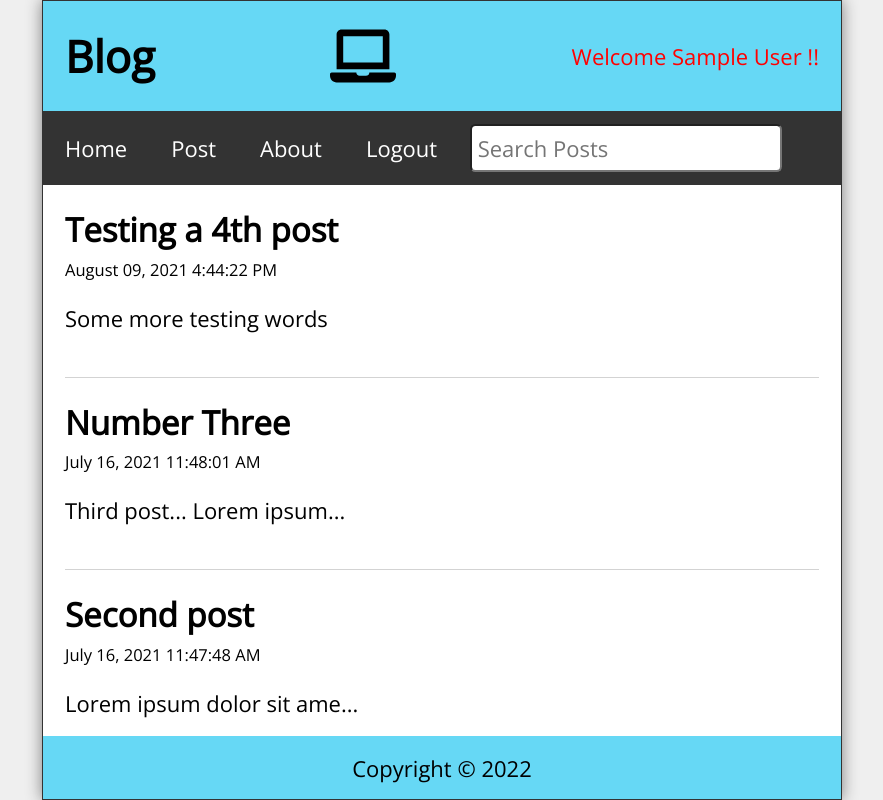
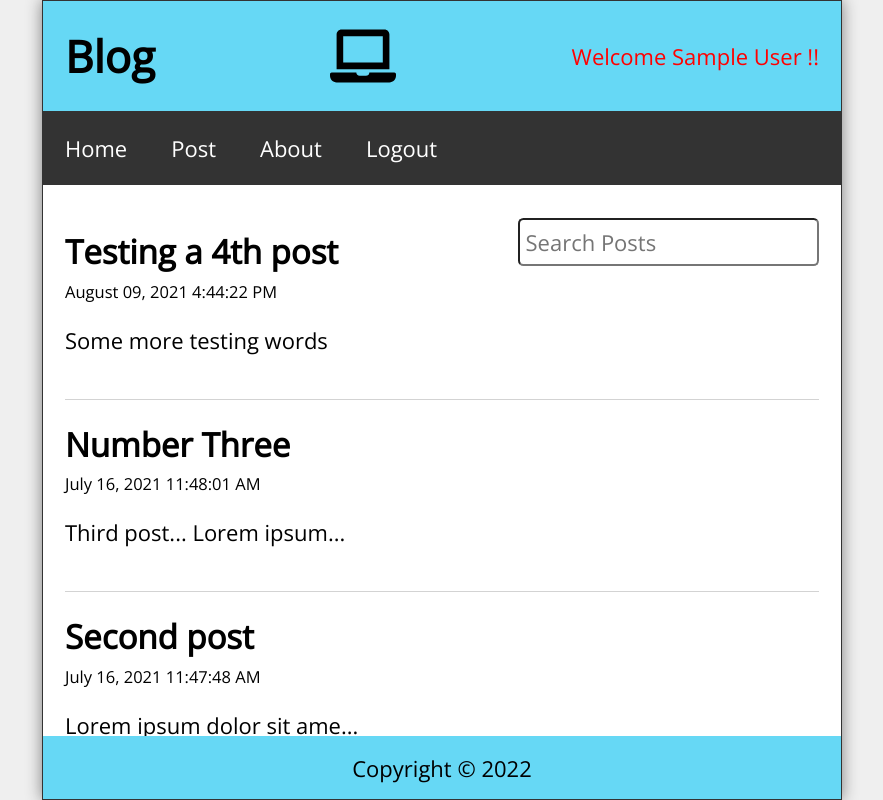
Before and after one commit to ranjan/Practice-React, a React (Create React App) app in the folder React-Posts/: page / in a window 1280 px wide. Shown: the whole page, without its empty margins (198-1081 px from the left). Built offline with nearby package versions, Linux system fonts and the light colour scheme; data requests are answered from the project's data file; sample sign-in values are in the browser's storage.

Commit message:
Moved search post to posts page

```diff
--- a/React-Posts/src/Home.js
+++ b/React-Posts/src/Home.js
@@ -1,23 +1,30 @@
 import Feed from './Posts/Feed';
-import { useRef, useEffect, useContext } from 'react';
+import { useContext } from 'react';
 import DataContext from './context/DataContext';
 
 const Home = () => {
-    const { searchResults, fetchError, isLoading, setShowSearch } = useContext(DataContext);
-    const mounted = useRef(false);
-
-    useEffect(() => {
-       setShowSearch(true);
-       mounted.current = true;
-       return () => { setShowSearch(false); mounted.current = false; };
-    }, [setShowSearch]);
+    const { searchResults, fetchError, isLoading } = useContext(DataContext);
+    const { search, setSearch } = useContext(DataContext);
 
     return (
-        <main className="Home">
-            {isLoading && <p className="statusMsg">Loading posts...</p>}
-            {!isLoading && fetchError && <p className="statusMsg" style={{ color: "red" }}>{fetchError}</p>}
-            {!isLoading && !fetchError && (searchResults.length ? <Feed posts={searchResults} /> : <p className="statusMsg">No posts to display.</p>)}
-        </main>
+      <main className="Home">
+        <div style={{float: "right"}}>
+        <form className="searchForm" onSubmit={(e) => e.preventDefault()}>
+          <label htmlFor="search">Search Posts</label>
+          <input
+            id="search"
+            type="text"
+            placeholder="Search Posts"
+            value={search}
+            onChange={(e) => setSearch(e.target.value)}
+            style={{width: "unset"}}
+          />
+        </form>
+        </div>
+        {isLoading && <p className="statusMsg">Loading posts...</p>}
+        {!isLoading && fetchError && <p className="statusMsg" style={{ color: "red" }}>{fetchError}</p>}
+        {!isLoading && !fetchError && (searchResults.length ? <Feed posts={searchResults} /> : <p className="statusMsg">No posts to display.</p>)}
+      </main>
     )
 }
 
--- a/React-Posts/src/Layouts/Nav.js
+++ b/React-Posts/src/Layouts/Nav.js
@@ -5,7 +5,7 @@ import { useHistory } from 'react-router-dom';
 import axios from 'axios';
 
 const Nav = () => {
-    const { showSearch, setUser, search, setSearch, isAuthenticated, setAuthenticated } = useContext(DataContext);
+    const { setUser, isAuthenticated, setAuthenticated } = useContext(DataContext);
     const history = useHistory();
 
     const handleLogoutClick = () => {
@@ -30,18 +30,6 @@ const Nav = () => {
               ) : (
                 <li><Link to="/login">Login</Link></li>
               )}
-              {showSearch ?
-            <form className="searchForm" onSubmit={(e) => e.preventDefault()}>
-                <label htmlFor="search">Search Posts</label>
-                <input
-                    id="search"
-                    type="text"
-                    placeholder="Search Posts"
-                    value={search}
-                    onChange={(e) => setSearch(e.target.value)}
-                />
-            </form>
-           : '' }
             </ul>
         </nav>
     )
--- a/React-Posts/src/Posts/Feed.js
+++ b/React-Posts/src/Posts/Feed.js
@@ -10,4 +10,4 @@ const Feed = ({ posts }) => {
   )
 }
 
-export default Feed
+export default Feed;
--- a/React-Posts/src/Posts/PostPage.js
+++ b/React-Posts/src/Posts/PostPage.js
@@ -12,8 +12,8 @@ const PostPage = () => {
     const handleDelete = async (id) => {
         try {
             await api.delete(`/posts/${id}`);
-           // const postsList = posts.filter(post => post.id !== id);
-           // setPosts(postsList);
+            const postsList = posts.filter(post => post.id !== id);
+            setPosts(postsList);
             history.push('/');
         } catch (err) {
             console.log(`Error: ${err.message}`);
--- a/React-Posts/src/context/DataContext.js
+++ b/React-Posts/src/context/DataContext.js
@@ -7,7 +7,6 @@ export const DataProvider = ({ children }) => {
     const [posts, setPosts] = useState([])
     const [search, setSearch] = useState('');
     const [searchResults, setSearchResults] = useState([]);
-    const [showSearch, setShowSearch] = useState(false);
     const [Authenticated, setAuthenticated] = useState(false);
     const [user, setUser] = useState();
     const { data, fetchError, isLoading } = useAxiosFetch('http://localhost:3500/posts');
@@ -44,7 +43,6 @@ export const DataProvider = ({ children }) => {
             searchResults, fetchError, isLoading,
             posts, setPosts,
             Authenticated, setAuthenticated, setUser, user,
-            showSearch, setShowSearch,
             UpdateAuth, isAuthenticated
         }}>
             {children}
```
Lines whose indentation alone changed are shown as unchanged.
